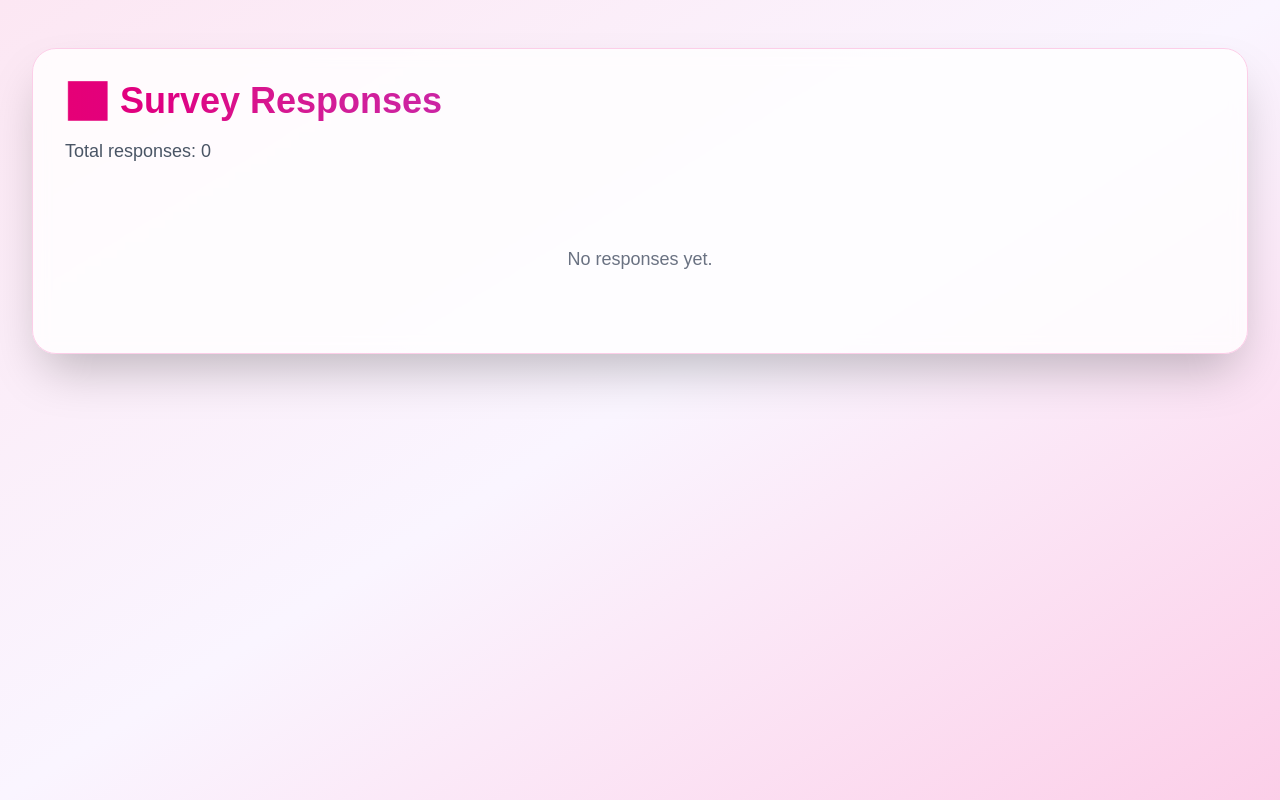
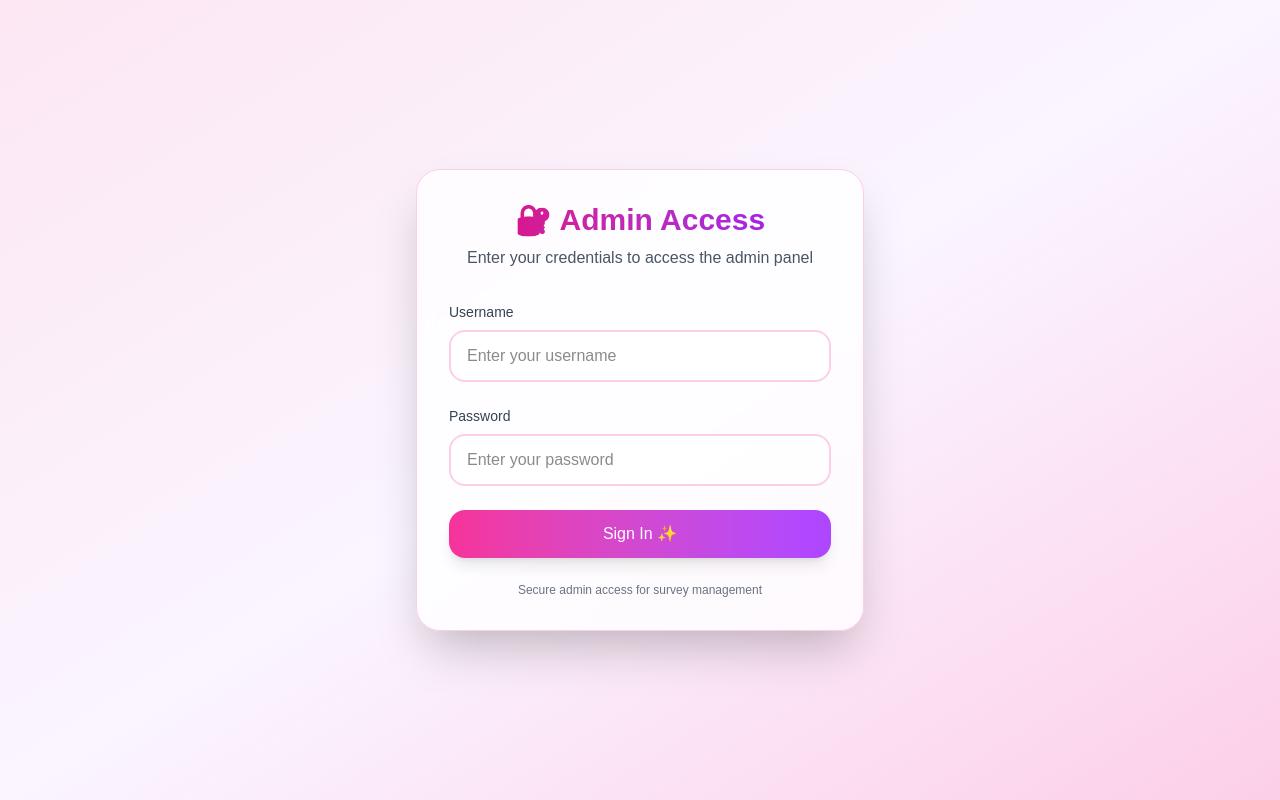
Before and after one commit to AGC-Technical-Team/tech-team-skill-check, a Next.js app: page /admin in a window 1280 px wide. Built offline with nearby package versions, Linux system fonts and the light colour scheme.

Commit message:
Add authentication system for admin panel with custom credentials

```diff
--- a/src/app/admin/page.tsx
+++ b/src/app/admin/page.tsx
@@ -1,5 +1,6 @@
 import { promises as fs } from 'fs';
 import path from 'path';
+import AdminAuth from '@/components/AdminAuth';
 
 const questions = [
   "Are you comfortable with public speaking or being on stage?",
@@ -30,9 +31,7 @@ async function getSurveyResponses() {
   }
 }
 
-export default async function AdminPage() {
-  const responses = await getSurveyResponses();
-
+function AdminContent({ responses }: { responses: { id: string; name: string; answers: string[]; timestamp: string; comfortableWith?: string[]; wantToLearn?: string[] }[] }) {
   return (
     <div className="min-h-screen bg-gradient-to-br from-pink-100 via-purple-50 to-pink-200 py-12 px-4 sm:px-6 lg:px-8">
       <div className="max-w-7xl mx-auto">
@@ -80,6 +79,29 @@ export default async function AdminPage() {
                         </p>
                       </div>
                     ))}
+
+                    {/* Skills sections */}
+                    {(response.comfortableWith && response.comfortableWith.length > 0) && (
+                      <div className="border-l-4 border-green-200 pl-4">
+                        <h3 className="text-sm font-medium text-gray-700 mb-1">
+                          Skills Comfortable With:
+                        </h3>
+                        <p className="text-gray-900">
+                          {response.comfortableWith.join(', ')}
+                        </p>
+                      </div>
+                    )}
+
+                    {(response.wantToLearn && response.wantToLearn.length > 0) && (
+                      <div className="border-l-4 border-purple-200 pl-4">
+                        <h3 className="text-sm font-medium text-gray-700 mb-1">
+                          Skills Want to Learn:
+                        </h3>
+                        <p className="text-gray-900">
+                          {response.wantToLearn.join(', ')}
+                        </p>
+                      </div>
+                    )}
                   </div>
                 </div>
               ))}
@@ -90,3 +112,13 @@ export default async function AdminPage() {
     </div>
   );
 }
+
+export default async function AdminPage() {
+  const responses = await getSurveyResponses();
+
+  return (
+    <AdminAuth>
+      <AdminContent responses={responses} />
+    </AdminAuth>
+  );
+}
--- a/src/app/api/export-csv/route.ts
+++ b/src/app/api/export-csv/route.ts
@@ -56,8 +56,13 @@ export async function GET() {
           response.timestamp || '',
           ...questions.map((_, i) => {
             const questionId = `${Math.floor(i / 5)}-${i % 5}`;
-            const answer = response.answers?.[questionId] || response.answers?.[i] || '';
-            return `"${answer.replace(/"/g, '""')}"`;
+            let answer = '';
+            if (Array.isArray(response.answers)) {
+              answer = response.answers[i] || '';
+            } else {
+              answer = response.answers?.[questionId] || '';
+            }
+            return `"${String(answer).replace(/"/g, '""')}"`;
           }),
           `"${(response.comfortableWith || []).join('; ')}"`,
           `"${(response.wantToLearn || []).join('; ')}"`,
--- /dev/null
+++ b/src/components/AdminAuth.tsx
@@ -0,0 +1,146 @@
+'use client';
+
+import { useState, useEffect } from 'react';
+
+interface AdminAuthProps {
+  children: React.ReactNode;
+}
+
+export default function AdminAuth({ children }: AdminAuthProps) {
+  const [isAuthenticated, setIsAuthenticated] = useState(false);
+  const [username, setUsername] = useState('');
+  const [password, setPassword] = useState('');
+  const [error, setError] = useState('');
+  const [loading, setLoading] = useState(true);
+
+  useEffect(() => {
+    // Check if user is already authenticated
+    const authStatus = localStorage.getItem('adminAuth');
+    if (authStatus === 'true') {
+      setIsAuthenticated(true);
+    }
+    setLoading(false);
+  }, []);
+
+  const handleLogin = (e: React.FormEvent) => {
+    e.preventDefault();
+    setError('');
+
+    // Simple authentication check
+    if (username === 'Rage Diva' && password === 'Matcha123') {
+      setIsAuthenticated(true);
+      localStorage.setItem('adminAuth', 'true');
+    } else {
+      setError('Invalid credentials. Please try again.');
+    }
+  };
+
+  const handleLogout = () => {
+    setIsAuthenticated(false);
+    localStorage.removeItem('adminAuth');
+    setUsername('');
+    setPassword('');
+  };
+
+  if (loading) {
+    return (
+      <div className="min-h-screen bg-gradient-to-br from-pink-100 via-purple-50 to-pink-200 flex items-center justify-center">
+        <div className="text-center">
+          <div className="animate-spin rounded-full h-12 w-12 border-b-2 border-pink-600 mx-auto"></div>
+          <p className="text-gray-600 mt-4">Loading...</p>
+        </div>
+      </div>
+    );
+  }
+
+  if (!isAuthenticated) {
+    return (
+      <div className="min-h-screen bg-gradient-to-br from-pink-100 via-purple-50 to-pink-200 flex items-center justify-center py-12 px-4 sm:px-6 lg:px-8">
+        <div className="max-w-md w-full space-y-8">
+          <div className="bg-white/80 backdrop-blur-sm shadow-2xl rounded-3xl p-8 border border-pink-200">
+            <div className="text-center mb-8">
+              <h2 className="text-3xl font-bold bg-gradient-to-r from-pink-600 to-purple-600 bg-clip-text text-transparent">
+                🔐 Admin Access
+              </h2>
+              <p className="mt-2 text-gray-600">
+                Enter your credentials to access the admin panel
+              </p>
+            </div>
+
+            <form onSubmit={handleLogin} className="space-y-6">
+              <div>
+                <label htmlFor="username" className="block text-sm font-medium text-gray-700 mb-2">
+                  Username
+                </label>
+                <input
+                  type="text"
+                  id="username"
+                  value={username}
+                  onChange={(e) => setUsername(e.target.value)}
+                  required
+                  className="w-full px-4 py-3 border-2 border-pink-200 rounded-2xl focus:ring-2 focus:ring-pink-400 focus:border-transparent bg-white/70"
+                  placeholder="Enter your username"
+                />
+              </div>
+
+              <div>
+                <label htmlFor="password" className="block text-sm font-medium text-gray-700 mb-2">
+                  Password
+                </label>
+                <input
+                  type="password"
+                  id="password"
+                  value={password}
+                  onChange={(e) => setPassword(e.target.value)}
+                  required
+                  className="w-full px-4 py-3 border-2 border-pink-200 rounded-2xl focus:ring-2 focus:ring-pink-400 focus:border-transparent bg-white/70"
+                  placeholder="Enter your password"
+                />
+              </div>
+
+              {error && (
+                <div className="text-red-600 text-sm text-center bg-red-50 border border-red-200 rounded-lg p-3">
+                  {error}
+                </div>
+              )}
+
+              <button
+                type="submit"
+                className="w-full bg-gradient-to-r from-pink-500 to-purple-500 text-white py-3 px-6 rounded-2xl hover:from-pink-600 hover:to-purple-600 transition-all duration-300 transform hover:scale-105 font-medium shadow-lg"
+              >
+                Sign In ✨
+              </button>
+            </form>
+
+            <div className="mt-6 text-center">
+              <p className="text-xs text-gray-500">
+                Secure admin access for survey management
+              </p>
+            </div>
+          </div>
+        </div>
+      </div>
+    );
+  }
+
+  return (
+    <div>
+      <div className="bg-white/80 backdrop-blur-sm shadow-lg border-b border-pink-200 mb-8">
+        <div className="max-w-7xl mx-auto px-4 sm:px-6 lg:px-8">
+          <div className="flex justify-between items-center py-4">
+            <div className="flex items-center space-x-2">
+              <span className="text-pink-600 font-medium">👋 Welcome back!</span>
+            </div>
+            <button
+              onClick={handleLogout}
+              className="bg-gradient-to-r from-pink-500 to-purple-500 text-white px-4 py-2 rounded-full hover:from-pink-600 hover:to-purple-600 transition-all duration-300 text-sm font-medium shadow-lg"
+            >
+              Sign Out
+            </button>
+          </div>
+        </div>
+      </div>
+      {children}
+    </div>
+  );
+}
```
